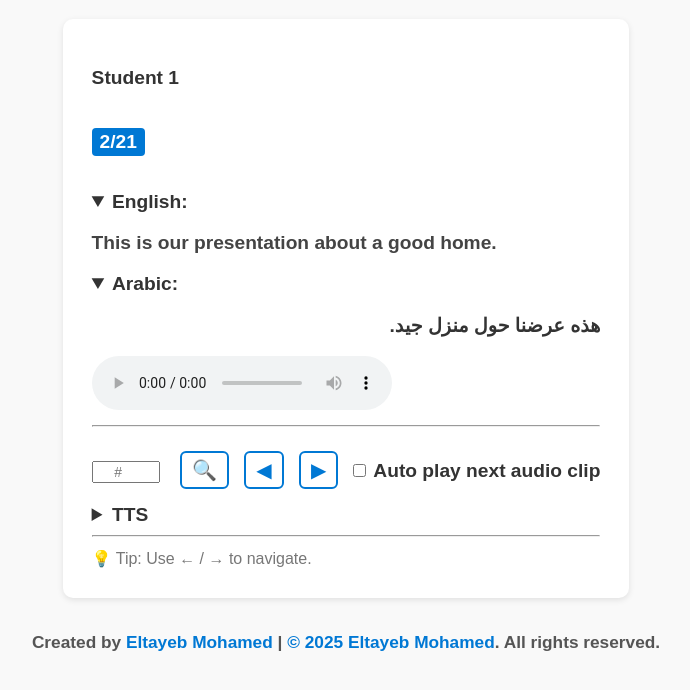
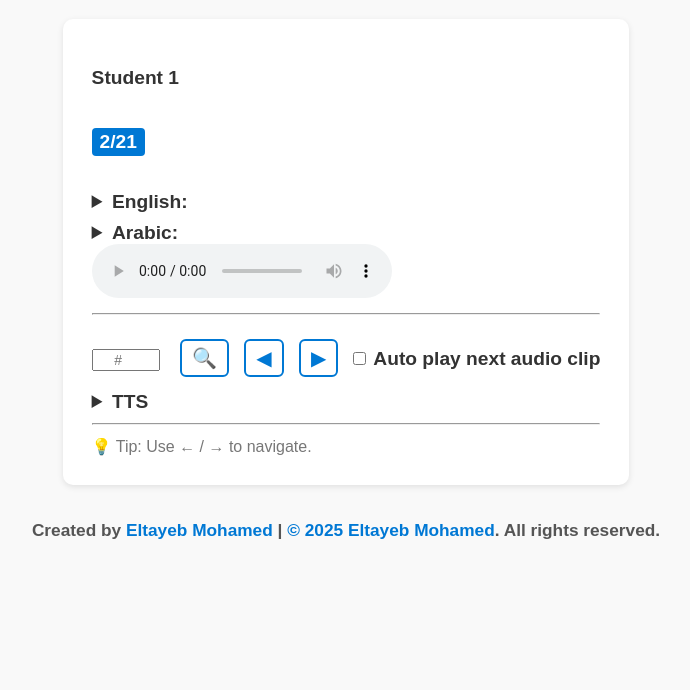
Before and after one commit to EltayebAliAbdallaMohamed/Q3eSE_LS0_U05_09_ConsidertheIdeas, a plain HTML site: page index.html in a window 1280 px wide. Both pictures are taken after a click on the button "Next audio clip". Shown: the whole page, without its empty margins (294-984 px from the left). Drawn offline with Linux system fonts and the light colour scheme.

Commit message:
Add files via upload

```diff
--- a/index.html
+++ b/index.html
@@ -676,8 +676,8 @@
 
     function resetDetails() {
       definitionDetails.open = false;
-      englishDetails.open = true;
-      arabicDetails.open = true;
+      englishDetails.open = false;
+      arabicDetails.open = false;
       answerDetails.open = false;
     }
 
```
